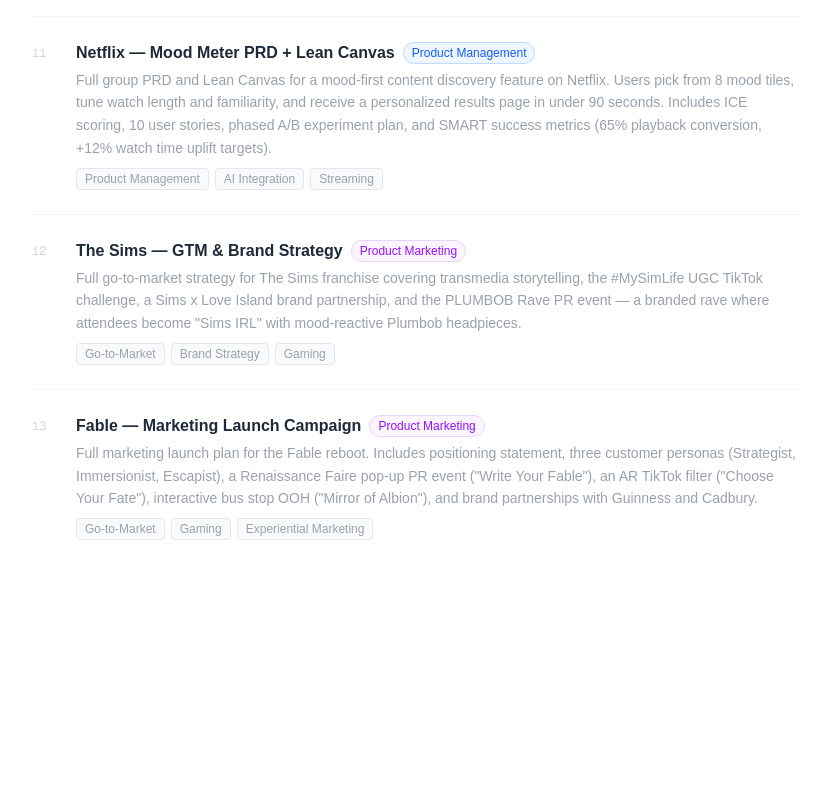
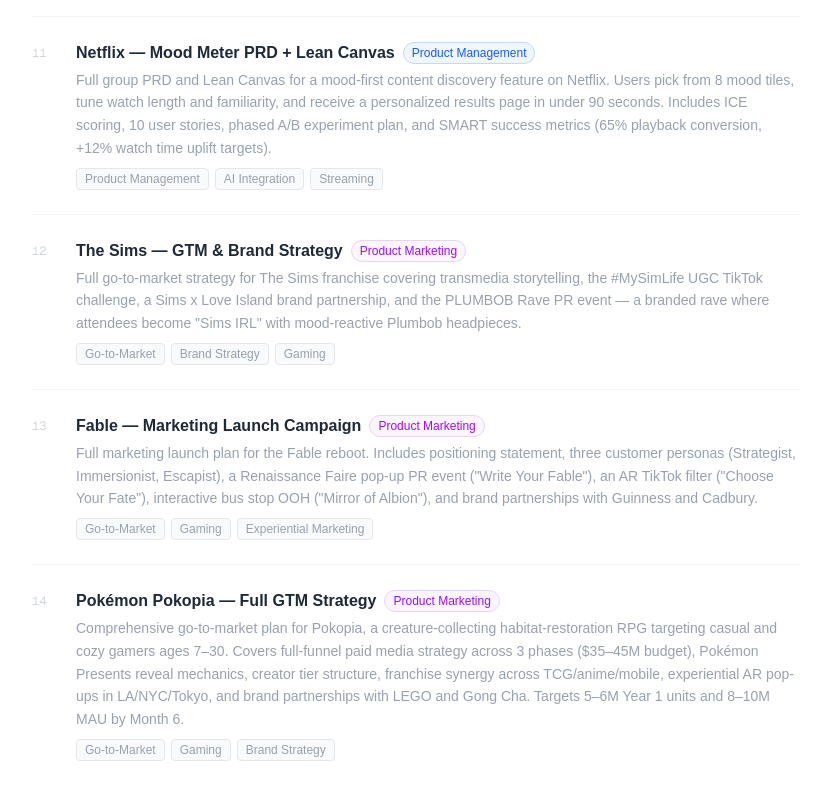
Before and after one commit to etonyao/etonyao.com, a Next.js app: page /projects in a window 1280 px wide. Shown: the part 1818-2618 px from the top of the page, without its empty margins (224-1050 px from the left). Before the commit the page ends 2478 px from the top, so only its background shows below. Built offline with nearby package versions, Linux system fonts and the light colour scheme.

Commit message:
Add Pokémon Pokopia GTM to projects backlog
Co-Authored-By: Claude Sonnet 4.6 <noreply@anthropic.com>

```diff
--- a/app/page.tsx
+++ b/app/page.tsx
@@ -386,6 +386,7 @@ export default function Home() {
                   'Netflix — Mood Meter PRD + Lean Canvas',
                   'The Sims — GTM & Brand Strategy',
                   'Fable — Marketing Launch Campaign',
+                  'Pokémon Pokopia — Full GTM Strategy',
                   'Potion Problems — Game Marketing Campaign',
                   'Sustainability Dashboard — Ringley Group',
                   'APASA Community Impact Program',
--- a/app/projects/page.tsx
+++ b/app/projects/page.tsx
@@ -79,6 +79,12 @@ const projects = [
     tags: ['Go-to-Market', 'Gaming', 'Experiential Marketing'],
     description: 'Full marketing launch plan for the Fable reboot. Includes positioning statement, three customer personas (Strategist, Immersionist, Escapist), a Renaissance Faire pop-up PR event ("Write Your Fable"), an AR TikTok filter ("Choose Your Fate"), interactive bus stop OOH ("Mirror of Albion"), and brand partnerships with Guinness and Cadbury.',
   },
+  {
+    title: 'Pokémon Pokopia — Full GTM Strategy',
+    category: 'Product Marketing',
+    tags: ['Go-to-Market', 'Gaming', 'Brand Strategy'],
+    description: 'Comprehensive go-to-market plan for Pokopia, a creature-collecting habitat-restoration RPG targeting casual and cozy gamers ages 7–30. Covers full-funnel paid media strategy across 3 phases ($35–45M budget), Pokémon Presents reveal mechanics, creator tier structure, franchise synergy across TCG/anime/mobile, experiential AR pop-ups in LA/NYC/Tokyo, and brand partnerships with LEGO and Gong Cha. Targets 5–6M Year 1 units and 8–10M MAU by Month 6.',
+  },
 ];
 
 const categoryColor: Record<string, string> = {
```
